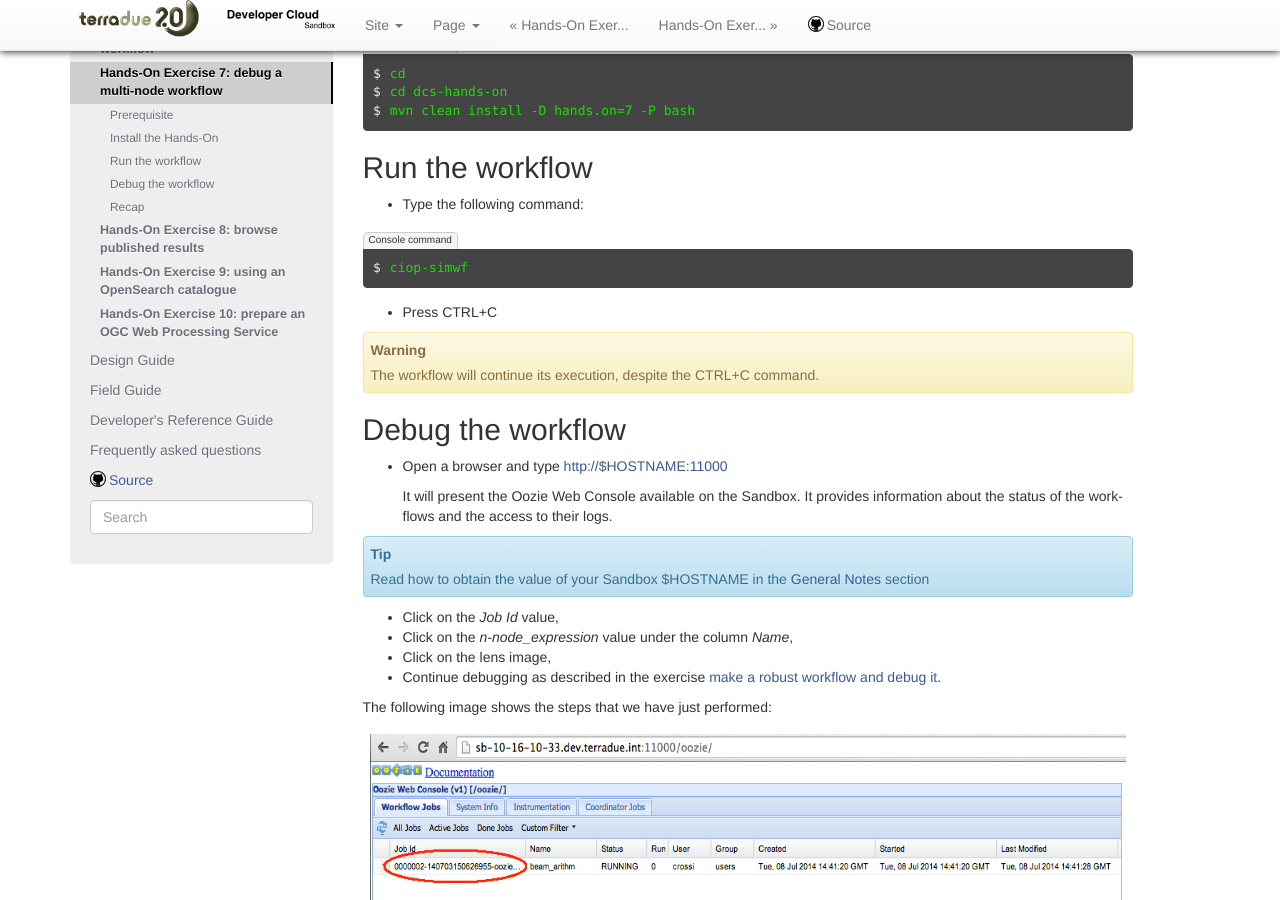
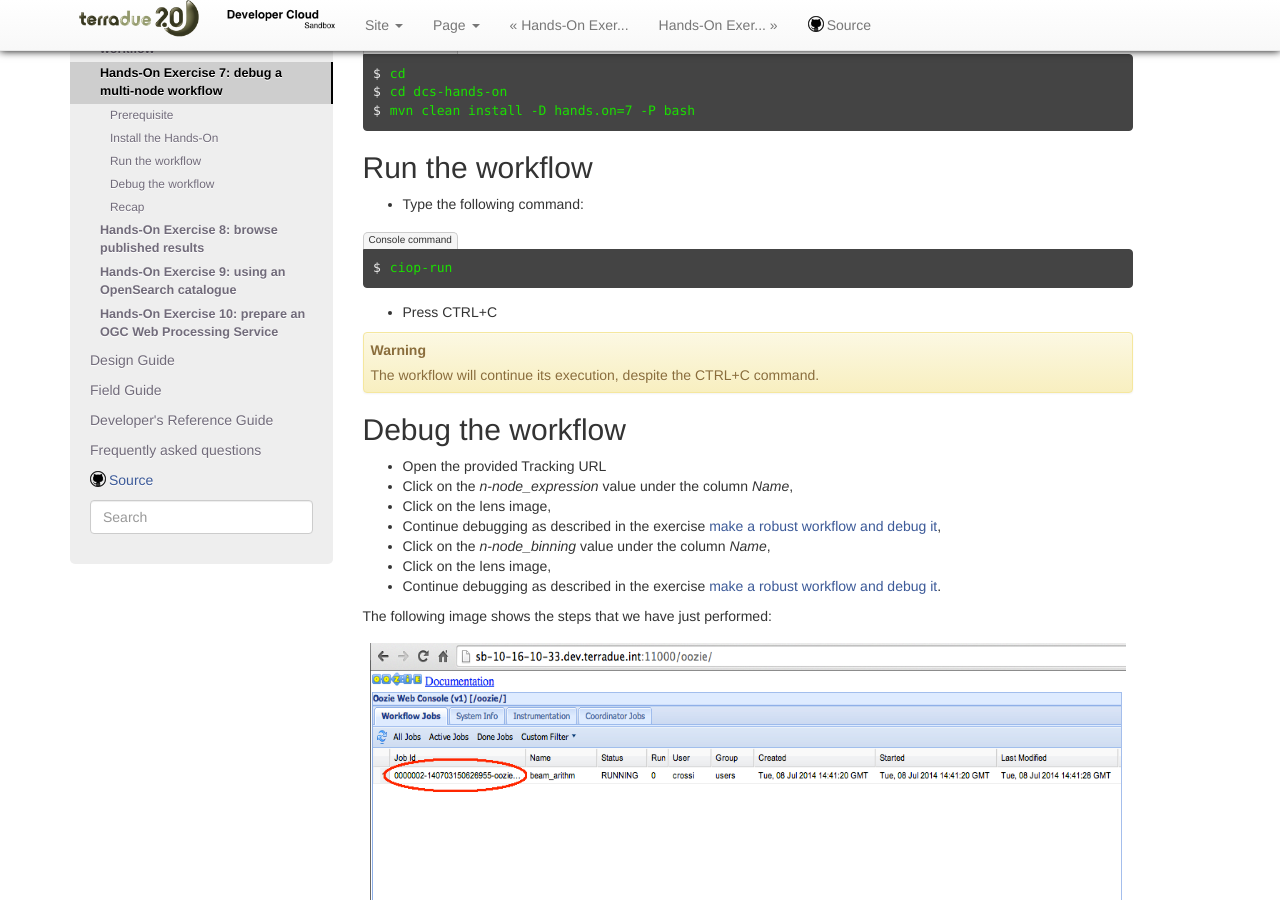
Before and after one commit to Terradue/doc-developer-sandbox, a Sphinx documentation site: the page built from source/developer/debug-multinode.rst, in a window 1280 px wide and 900 px high, scrolled down 346 px. Built offline with Sphinx 7.4.7, drawn with Linux system fonts in a browser that asks for light colours; pages that are not in the unit, such as notebooks, are missing from menus.

Commit message:
Updated Hands-On Exercise 7. This refs #15690

```diff
--- a/source/developer/debug-multinode.rst
+++ b/source/developer/debug-multinode.rst
@@ -29,7 +29,7 @@ Run the workflow
 
 .. code-block:: console
 
-  ciop-simwf
+  ciop-run
 
 * Press CTRL+C
 
@@ -40,17 +40,15 @@ Run the workflow
 Debug the workflow
 ==================
 
-* Open a browser and type http://$HOSTNAME:11000
-
-  It will present the Oozie Web Console available on the Sandbox. It provides information about the status of the workflows and the access to their logs.
-
-.. tip::
-
-  Read how to obtain the value of your Sandbox $HOSTNAME in the :doc:`General Notes <general_notes>` section
-
-* Click on the *Job Id* value,
+* Open the provided Tracking URL
 
 * Click on the *n-node_expression* value under the column *Name*,
+
+* Click on the lens image,
+
+* Continue debugging as described in the exercise :doc:`make a robust workflow and debug it <debug>`,
+
+* Click on the *n-node_binning* value under the column *Name*,
 
 * Click on the lens image,
 
```
